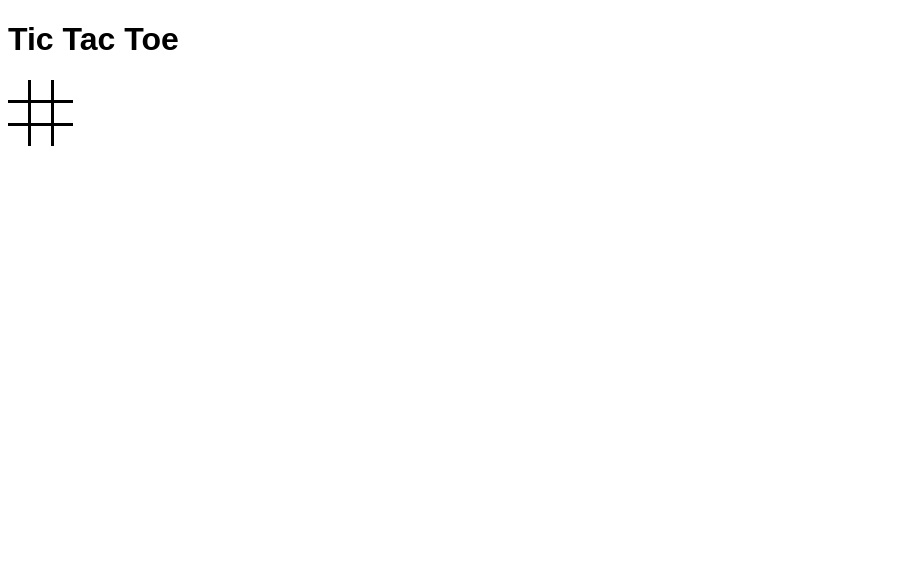
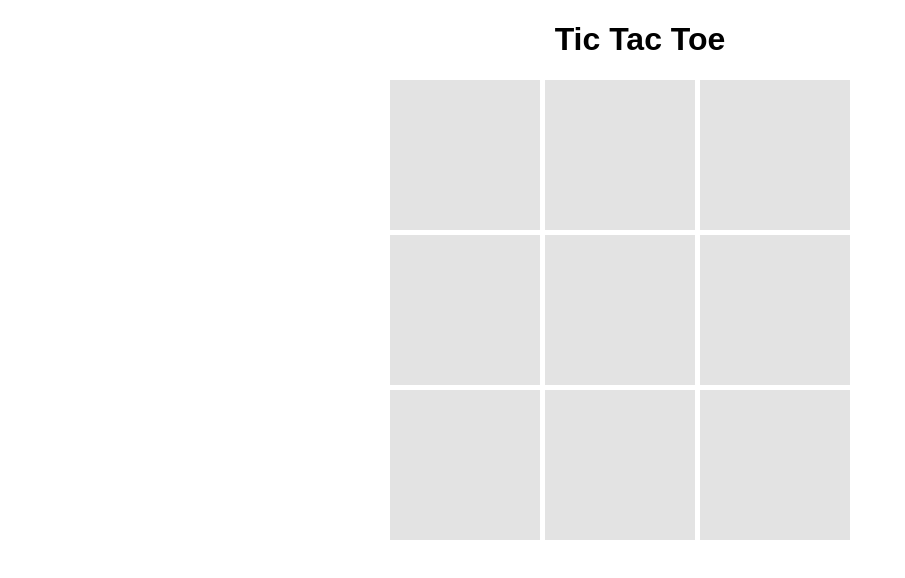
Before and after one commit to newenegue/ttt, a plain HTML site: page index.html in a window 1280 px wide. Shown: the whole page, without its empty margins (0-905 px from the left). Drawn offline with Linux system fonts and the light colour scheme.

Commit message:
add script.js and style.css.  working two player mode.  starting AI.

```diff
--- a/index.html
+++ b/index.html
@@ -2,26 +2,26 @@
 
 <html>
 <head>
-	<title></title>
+	<link rel="stylesheet" type="text/css" href="style.css">
+	<script type="text/javascript" src="script.js"></script>
+	<title>TicTacToe</title>
 </head>
 <body style="font-family: Arial">
 	<h1>Tic Tac Toe</h1>
-	<table style="border-collapse: collapse;">
-		<tr>
-			<td style="margin: 0px; border-right: 3px solid black; border-bottom: 3px solid black">&nbsp;&nbsp;&nbsp;&nbsp;</td>
-			<td style="margin: 0px; border-right: 3px solid black; border-bottom: 3px solid black">&nbsp;&nbsp;&nbsp;&nbsp;</td>
-			<td style="margin: 0px; border-bottom: 3px solid black">&nbsp;&nbsp;&nbsp;&nbsp;</td>
-		</tr>
-		<tr>
-			<td style="margin: 0px; border-right: 3px solid black; border-bottom: 3px solid black">&nbsp;</td>
-			<td style="margin: 0px; border-right: 3px solid black; border-bottom: 3px solid black">&nbsp;</td>
-			<td style="margin: 0px; border-bottom: 3px solid black">&nbsp;</td>
-		</tr>
-		<tr>
-			<td style="margin: 0px; border-right: 3px solid black">&nbsp;</td>
-			<td style="margin: 0px; border-right: 3px solid black">&nbsp;</td>
-			<td>&nbsp;</td>
-		</tr>
-	</table>
+	<div class="row" id="r0">
+		<div class="cell" id="0" onclick="clickCell('0')"></div>
+		<div class="cell" id="1" onclick="clickCell('1')"></div>
+		<div class="cell" id="2" onclick="clickCell('2')"></div>
+	</div>
+	<div class="row" id="r1">
+		<div class="cell" id="3" onclick="clickCell('3')"></div>
+		<div class="cell" id="4" onclick="clickCell('4')"></div>
+		<div class="cell" id="5" onclick="clickCell('5')"></div>
+	</div>
+	<div class="row" id="r2">
+		<div class="cell" id="6" onclick="clickCell('6')"></div>
+		<div class="cell" id="7" onclick="clickCell('7')"></div>
+		<div class="cell" id="8" onclick="clickCell('8')"></div>
+	</div>
 </body>
 </html>
--- /dev/null
+++ b/script.js
@@ -0,0 +1,94 @@
+//---Initialize global variables---
+// player toggle
+var p = 0;
+// p0 is always user
+var p0 = new Array();
+var p1 = new Array();
+
+var pNum = 2;
+
+// all possible winning combinations
+winningCombos = new Array(
+   new Array(0, 1, 2),
+   new Array(3, 4, 5),
+   new Array(6, 7, 8),
+   new Array(0, 3, 6),
+   new Array(1, 4, 7),
+   new Array(2, 5, 8),
+   new Array(0, 4, 8),
+   new Array(2, 4, 6)
+  );
+
+// cell ranking for A.I.
+// higher is better
+cellRank = [3,2,3,2,4,2,3,2,3];
+
+function clickCell(id) {
+	// display player selection
+	if(document.getElementById(id).classList.contains('p0') || document.getElementById(id).classList.contains('p1')){
+		alert('Not a valid move');
+	}
+	else
+	{
+		// single player
+		if(pNum == 1){
+			// add class to html div
+			document.getElementById(id).className += " p0";
+
+			// add to p0 array
+			p0.push(parseInt(id,10));
+
+			// demote cell rank
+			cellRank[id] -= 99;
+		}
+		// two player
+		else if(pNum == 2) {
+			if(p == 0) {
+				// add class to html div
+				document.getElementById(id).className += " p0";
+
+				// add to p0 array
+				p0.push(parseInt(id,10));
+
+				// switch user
+				p = 1;
+			}
+			else {
+				// add class to html div
+				document.getElementById(id).className += " p1";
+
+				// add to p1 array
+				p1.push(parseInt(id,10));
+
+				// switch user
+				p = 0;
+			}
+			// check winning combinations
+			if(p0.length >= 3 || p1.length >= 3){
+				p0.sort();
+				p1.sort();
+				for(i=0; i<winningCombos.length; i++) {
+					// check if p0 wins
+					if(p0[0] == winningCombos[i][0]) {
+						if(p0[1] == winningCombos[i][1]) {
+							if(p0[2] == winningCombos[i][2]) {
+								alert('p0 wins');
+							}
+							else {
+								// A.I. should pick winningCombos[i][2]
+							}
+						}
+					}
+					// check if p1 wins
+					if(p1[0] == winningCombos[i][0]) {
+						if(p1[1] == winningCombos[i][1]) {
+							if(p1[2] == winningCombos[i][2]) {
+								alert('p1 wins');
+							}
+						}
+					}
+				}
+			}
+		}
+	}
+}
--- /dev/null
+++ b/style.css
@@ -0,0 +1,59 @@
+/*clearfix*/
+/*.clearfix:after {
+    content: ".";
+    display: block;
+    clear: both;
+    visibility: hidden;
+    line-height: 0;
+    height: 0;
+}
+
+.clearfix {
+    display: inline-block;
+}
+
+html[xmlns] .clearfix {
+    display: block;
+}
+
+* html .clearfix {
+    height: 1%;
+}*/
+
+
+h1 {
+	text-align: center;
+}
+
+.row {
+	width: 500px;
+	height: 150px;
+	margin: 0 auto;
+	/*background-color: red;*/
+	clear: both;
+}
+
+.cell {
+	width: 150px;
+	height: 150px;
+	background-color: rgba(200,200,200,0.5);
+	border-right: 5px solid white;
+	border-bottom: 5px solid white;
+	float: left;
+}
+
+.cell:hover {
+	background-color: rgba(90,150,90,0.4);
+}
+
+.p0 {
+	background-color: rgba(255,0,0,0.4);
+}
+
+.p1 {
+	background-color: rgba(0,0,255,0.4);
+}
+
+/*.clickCell:hover {
+	background-color: rgba(100,0,90,0.4);
+}*/
```
